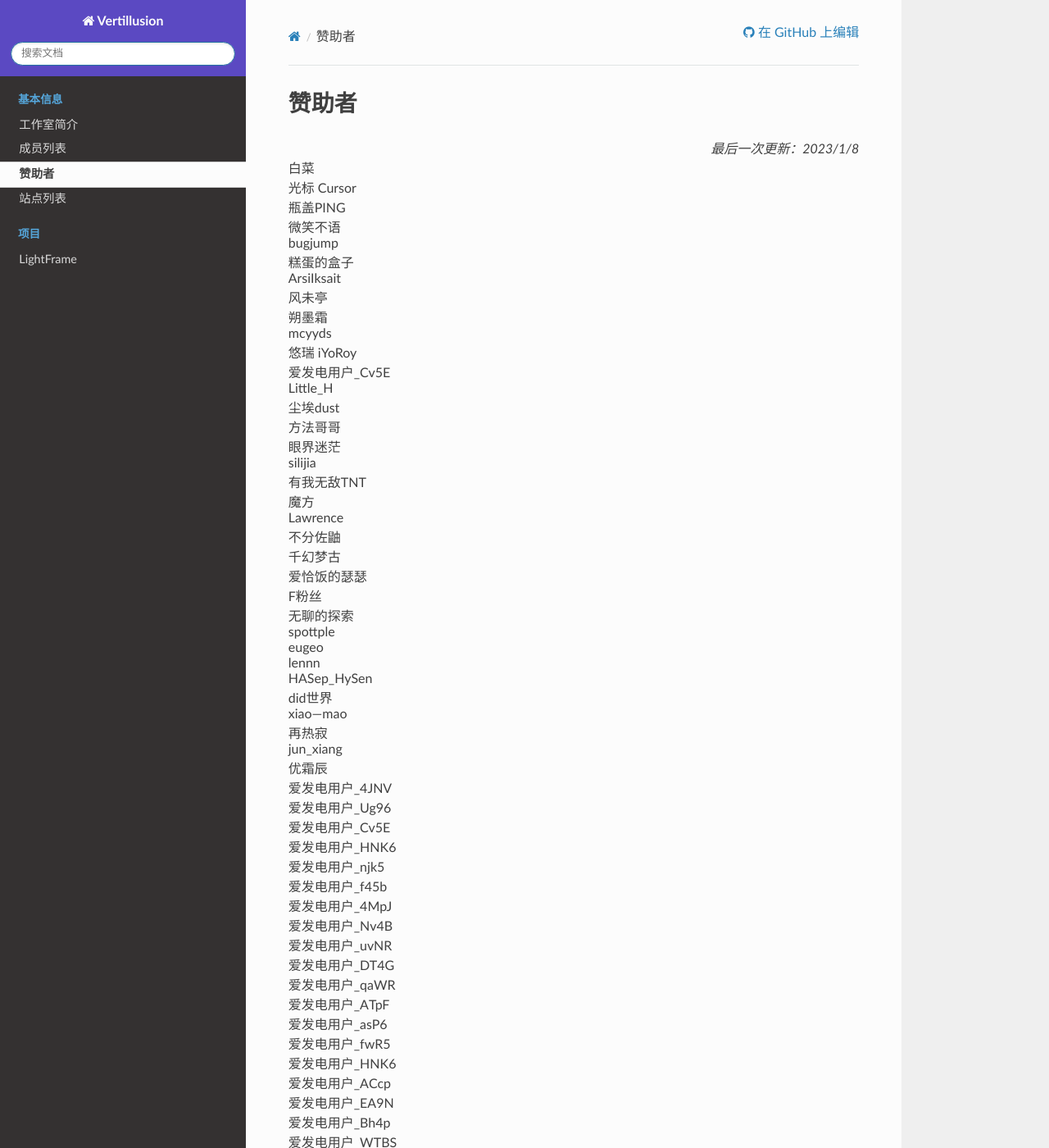
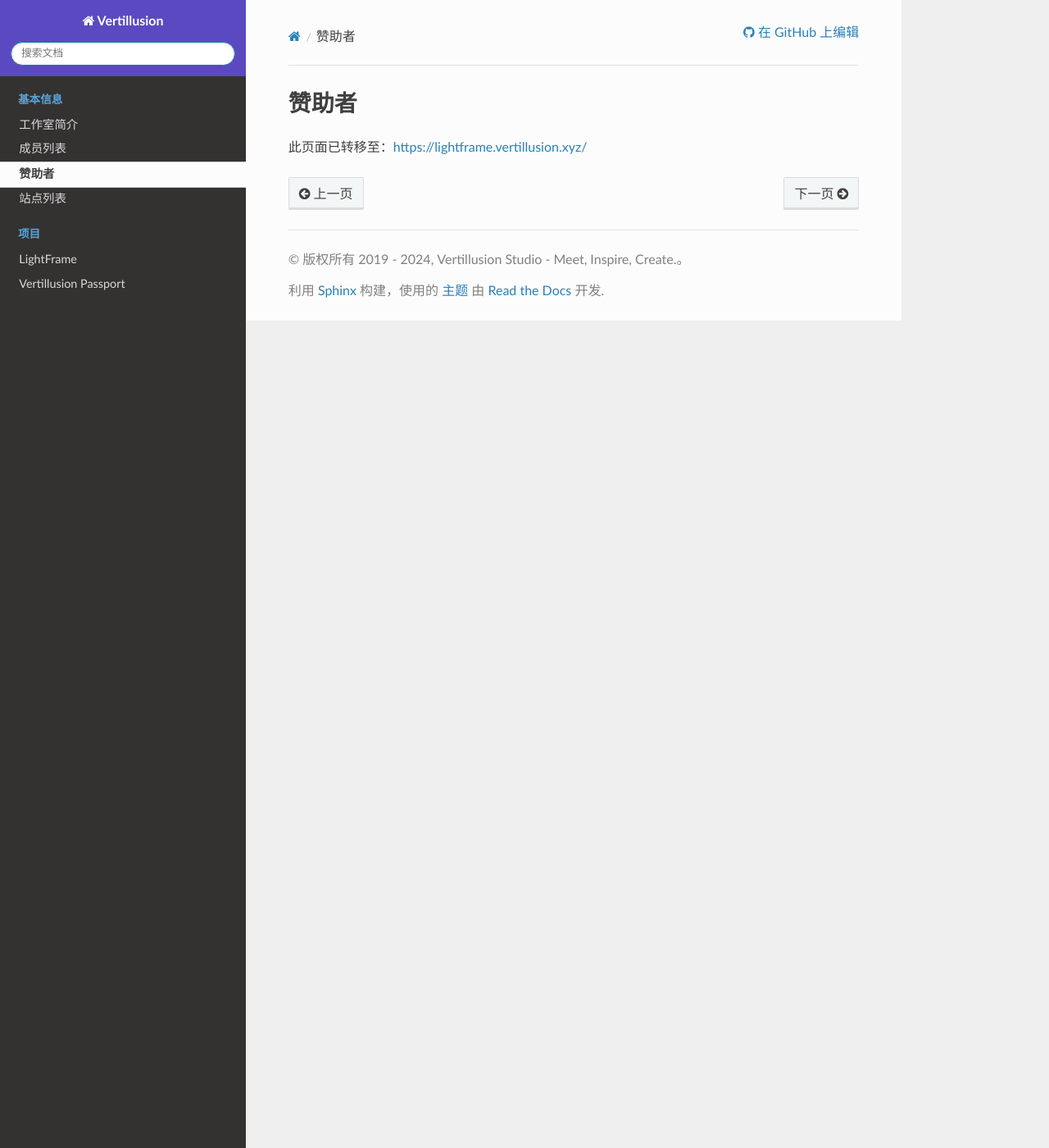
Before and after one commit to yizhixianyuuuu/docs.vertillusion.com, a Sphinx documentation site: the page built from source/basic/Sponsers.md, in a window 1280 px wide and 1400 px high. Shown: the whole window at 82% size. Built offline with Sphinx 7.4.7 and the Read the Docs theme 2.0.0, drawn with Linux system fonts in a browser that asks for light colours.

Commit message:
add sites and Vertillusion Passport and move Sponsors to lightframe website

```diff
--- a/source/basic/Sponsers.md
+++ b/source/basic/Sponsers.md
@@ -1,55 +1,2 @@
 # 赞助者
-_<div style="text-align: right"> 最后一次更新：2023/1/8 </div>_
-白菜
-光标 Cursor
-瓶盖PING
-微笑不语
-bugjump
-糕蛋的盒子
-ArsiIksait
-风未亭
-朔墨霜
-mcyyds
-悠瑞 iYoRoy
-爱发电用户_Cv5E
-Little_H
-尘埃dust
-方法哥哥
-眼界迷茫
-silijia
-有我无敌TNT
-魔方
-Lawrence
-不分佐鼬
-千幻梦古
-爱恰饭的瑟瑟
-F粉丝
-无聊的探索
-spottple
-eugeo
-lennn
-HASep_HySen
-did世界
-xiao—mao
-再热寂
-jun_xiang
-优霜辰
-爱发电用户_4JNV
-爱发电用户_Ug96
-爱发电用户_Cv5E
-爱发电用户_HNK6
-爱发电用户_njk5
-爱发电用户_f45b
-爱发电用户_4MpJ
-爱发电用户_Nv4B
-爱发电用户_uvNR
-爱发电用户_DT4G
-爱发电用户_qaWR
-爱发电用户_ATpF
-爱发电用户_asP6
-爱发电用户_fwR5
-爱发电用户_HNK6
-爱发电用户_ACcp
-爱发电用户_EA9N
-爱发电用户_Bh4p
-爱发电用户_WTBS
+此页面已转移至：[https://lightframe.vertillusion.xyz/](https://lightframe.vertillusion.xyz/)
--- a/source/index.rst
+++ b/source/index.rst
@@ -21,3 +21,4 @@ Vertillusion Studio
     :glob:
 
     projects/LightFrame.md
+    projects/Passport.md
```
Also changed, not shown: source/basic/Websites.md (+9 -4 lines), source/projects/Passport.md (added, +7 -0 lines).
